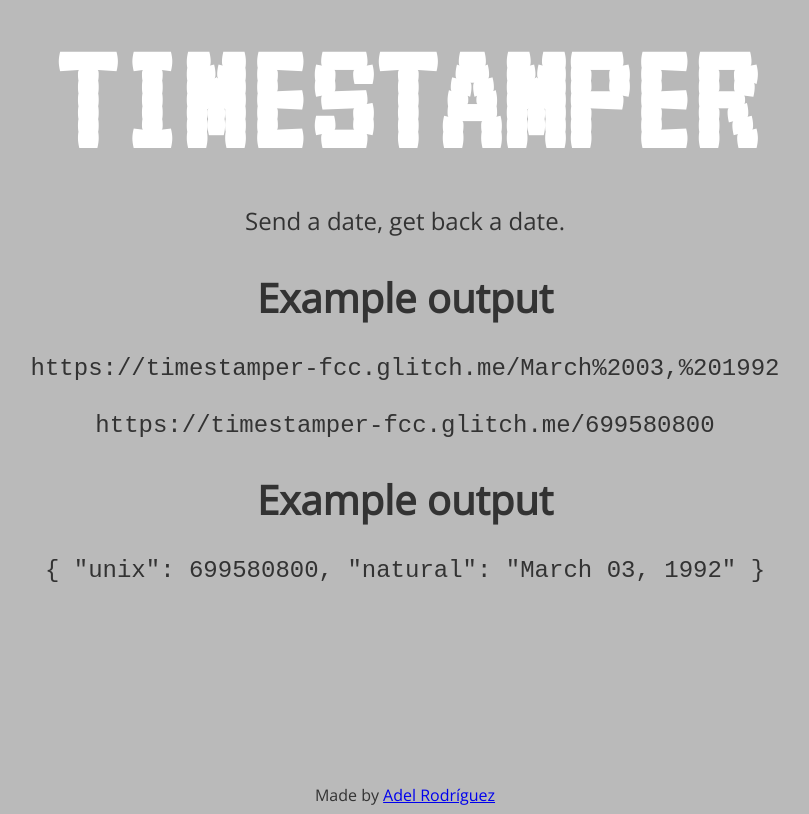
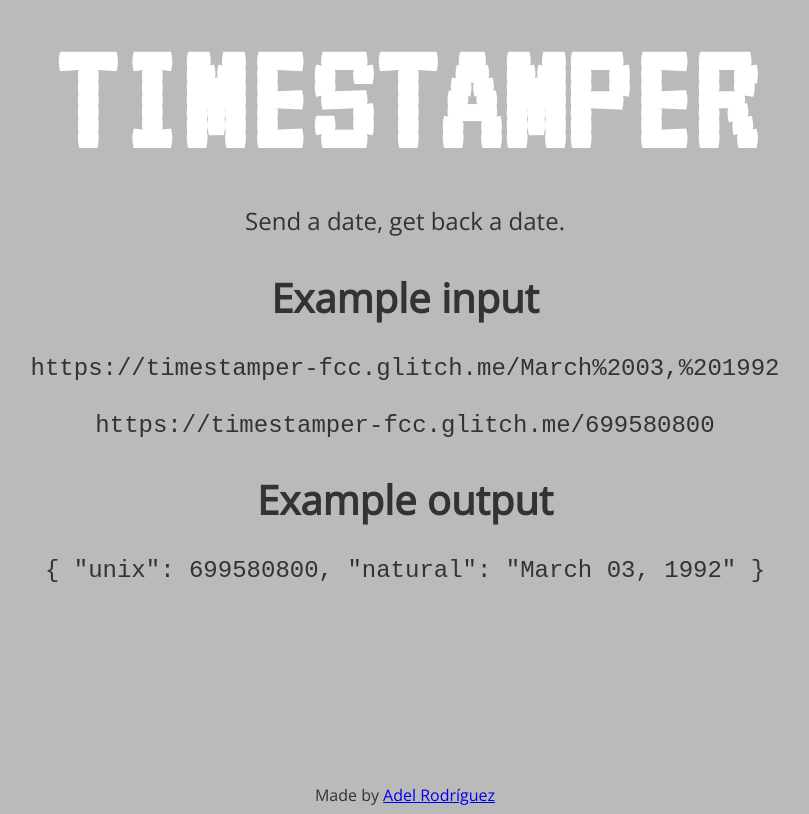
Before and after one commit to adelrodriguez/timestamp, a website: page public/index.html in a window 1280 px wide. Shown: the whole page, without its empty margins (235-1044 px from the left). Drawn offline with nearby package versions, Linux system fonts and the light colour scheme.

Commit message:
Fix typo

```diff
--- a/app.js
+++ b/app.js
@@ -28,17 +28,17 @@
 			return {
 				unix: Number(moment(input).format("X")),
 				natural: moment(input).format("MMMM DD, YYYY")
-			}
+			};
 		case 'unix':
 			return {
 				unix: Number(input),
 				natural: moment.unix(Number(input)).format("MMMM DD, YYYY")
-			}
+			};
 		case null:
 			return {
 				natural: null,
 				unix: null
-			}
+			};
 	}
 }
 
--- a/public/index.html
+++ b/public/index.html
@@ -12,7 +12,7 @@
 	<div class="container">
 		<h1>TIMESTAMPER</h1>
 		<p>Send a date, get back a date.</p>
-		<h2>Example output</h2>
+		<h2>Example input</h2>
 		<p><code>https://timestamper-fcc.glitch.me/March%2003,%201992</code></p>
 		<p><code>https://timestamper-fcc.glitch.me/699580800</code></p>
 		<h2>Example output</h2>
```
